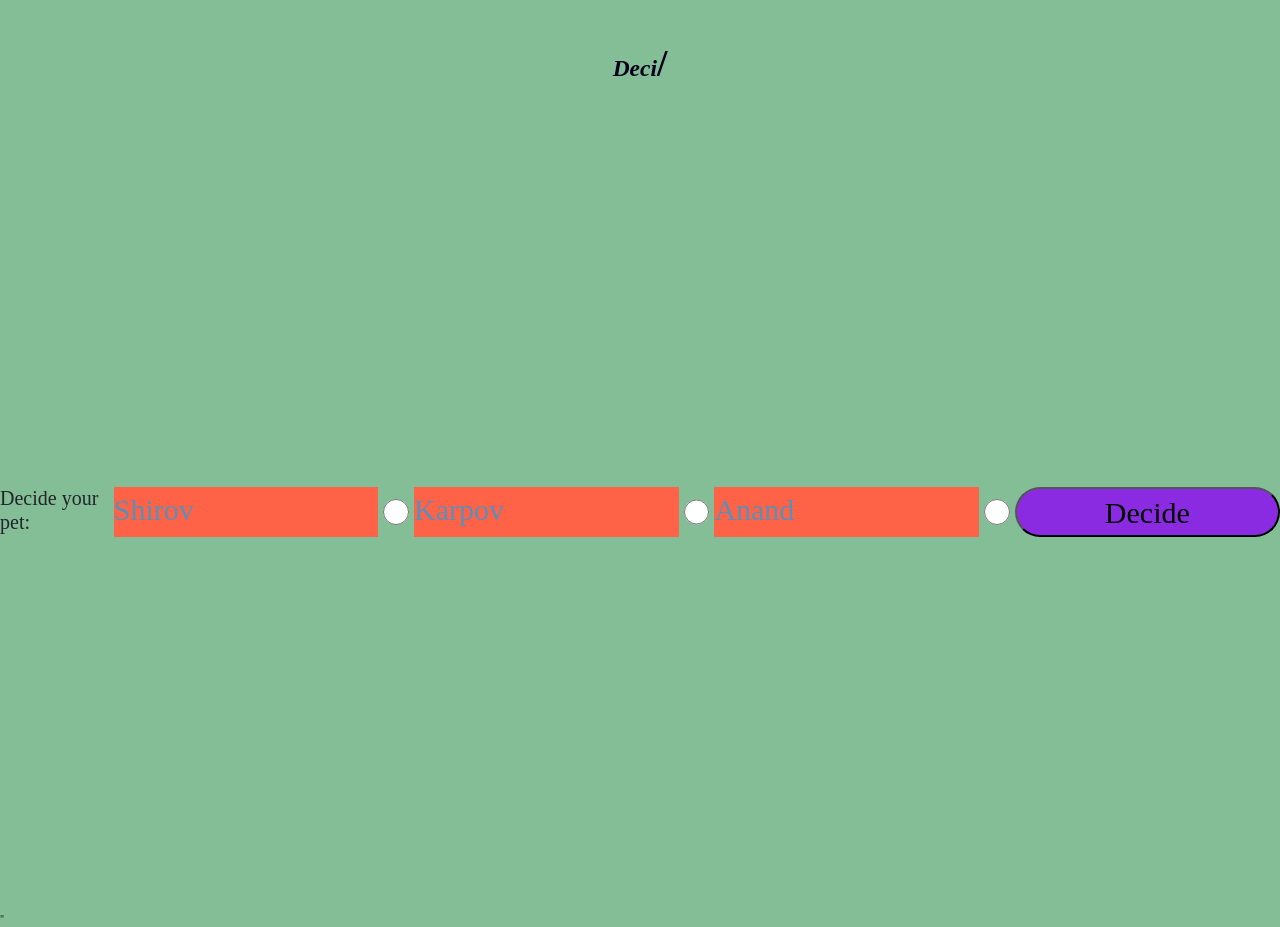
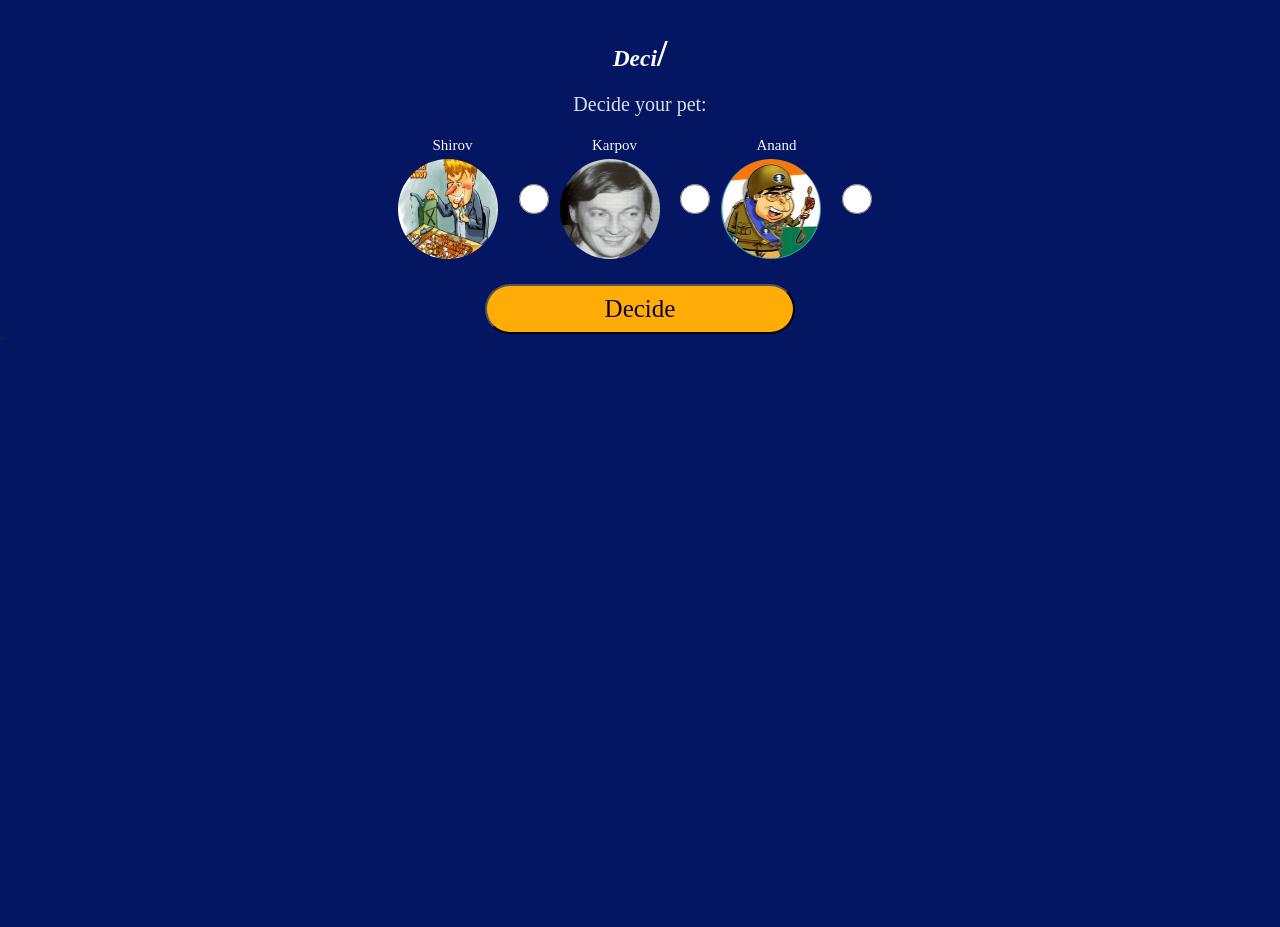
Before and after one commit to LeonardoRamirezAndrade/ataquemon, a website: page index.html in a window 1280 px wide. After the commit the page ends 810 px from the top, so only its background shows below. Drawn offline with nearby package versions, Linux system fonts and the light colour scheme; a web font is replaced by a local one.

Commit message:
se implementaron las respectivas imagenes y se modifico el diseño

```diff
--- a/index.html
+++ b/index.html
@@ -11,21 +11,31 @@
 <body class="body">
     <h1 class="title"><span class="typed"></span></h1>  <!-- Title js-->
     <section id="decide-pet">
-        <h2>Decide your pet: </h2>
+        <h2 class="card-subtitle">Decide your pet: </h2>
+        <div class="cards">
 
-        <label for="Shirov" class="label_pet">Shirov</label>
+        <label for="Shirov" class="label_pet">
+            <h4 class="h_cards"> Shirov</h4>
+            <img src="images/shirov.jpg" alt="Shirov">
+        </label>
         <input type ="radio" class="input_pet" name="pets" id="Shirov">
-        <label for="Karpov" class="label_pet">Karpov</label>
+        <label for="Karpov" class="label_pet">
+            <h4 class="h_cards"> Karpov</h4>
+            <img src="images/Karpov.jpeg" alt="Karpov">
+
+        </label>
         <input type ="radio" class="input_pet" name="pets" id="Karpov">
-        <label for="Anand" class="label_pet">Anand</label>
+        <label for="Anand" class="label_pet">
+            <h4 class="h_cards"> Anand</h4>
+            <img src="images/Anand.jpeg" alt="Anand">
+        </label>
         <input type ="radio" class="input_pet" name="pets" id="Anand">
+
+        </div>
 
         <!-- Shirov -> Fire
         Karpov -> Water
-        Anand -> Ground
-        Caruana -> Fire & Ground
-        Firouzja -> Fire & Water
-        Carlsen -> Water & Ground -->
+        Anand -> Ground -->
 
 
         <button id="pets-button"> Decide</button>
@@ -35,9 +45,9 @@
 
     <section id="decide-attack">
         <h2 class="decide-move">Decide your next move: </h2>
-        <p> Your pet <span id="players-pet"> </span>has <span id="playerLife">3</span> lives</p>
+        <p class="pets_battle"> Your pet  <span id="players-pet"> </span> has <span id="playerLife">3</span> lives</p>
 
-        <p> The opponent's pet <span id="opponents-pet"> </span> has <span id="opponentLife">3</span> lives</p>
+        <p class="pets_battle"> The opponent's pet <span id="opponents-pet"> </span> has <span id="opponentLife">3</span> lives</p>
         <p>
             <button id="fire-button"> Fire 🔥 </button>
             <button id="water-button"> Water 🌊 </button>
--- a/style.scss
+++ b/style.scss
@@ -1,4 +1,5 @@
 @import "./node_modules/bootstrap/scss/bootstrap.scss";
+@import url('https://fonts.googleapis.com/css2?family=Source+Serif+Pro:wght@300;400&display=swap');
 
 * {
     box-sizing: border-box;
@@ -9,7 +10,7 @@
 }
 
 .body {
-    background-color: #84be97;
+    background-color: #041562;
     height: 100vh;
 
 }
@@ -24,27 +25,23 @@
     --sm: 14px; /*Esos Sm, md y LG son para los textos en un futuro y seran variables que se llaman con var() */
     --md: 18px;
     --lg: 20px;
-    --column: flex-direction: column;
-
+    --xl: 24px;
 }
 
 .title {
     font-size: 6rem;
     font-weight: 700;
-    color: #03001C;
+    color: #fbfbfb;
     justify-content: center;
     text-align: center;
-    margin: 2rem 0;
-
+    margin: 1rem;
 }
 
 #decide-pet{
-    display: flex;
-    flex-direction: row;
-    align-items: center;
-    justify-content: space-around;
-    width: 100%;
-    height: 100%;
+    display:flex;
+    flex-direction:column;
+    justify-content:center;
+    align-items:center
 }
 
 .input_pet {
@@ -52,23 +49,54 @@
     width: 30px;
     height: 50px;
     flex-direction: var(--column);
-    margin: 5px;
-}
-
-.label_pet {
-    font-size: 3rem;
-    color: #5B8FB9;
-    background-color: tomato;
-    width: 310px;
-    height: 50px;
-    flex-direction: var(--column);
+    margin: 1rem;
 
 }
 
+
+.label_pet {
+    font-size: 2.5rem;
+    font-family: 'Source Serif Pro', serif;
+    color: #000000;
+    gap: 1rem;
+    width: 110px;
+    height: 11rem;
+    flex-direction: var(--column);
+    margin: 0 0 1.8rem 0;
+    border-radius: 2rem;
+
+}
+
+.label_pet img {
+    width: 100px;
+    height: 100px;
+    border-radius: 50%;
+    margin: 0 0 1.8rem 0;
+}
+
+.h_cards {
+    color: #f7f7f7;
+    display: flex;
+    flex-direction: row;
+    justify-content: center;
+    align-items: center;
+
+}
+
+.cards {
+    margin: 2rem;
+}
+
+.card-subtitle {
+    font-family: 'Source Serif Pro', serif;
+    color: #fbfbfbde;
+}
+
 #pets-button{
-    font-size: 3rem;
+    font-size: 2.5rem;
     border-radius: 50px;
-    background-color: blueviolet;
+    color: #0b0030;
+    background-color: rgb(255, 172, 7);
     width: 310px;
     height: 50px;
     flex-direction: var(--column);
@@ -88,3 +116,12 @@
     display: flex;
     align-content: flex-start;
 }
+
+.pets_battle {
+    font-size: 1.8rem;
+    display: flex;
+    flex-direction: row;
+    align-items: center;
+    width: 100%;
+    height: 100%;
+}
```
Also changed, not shown: images/Anand.jpeg (added), images/Karpov.jpeg (added), images/shirov.jpg (added), style.css, 1 other file.
